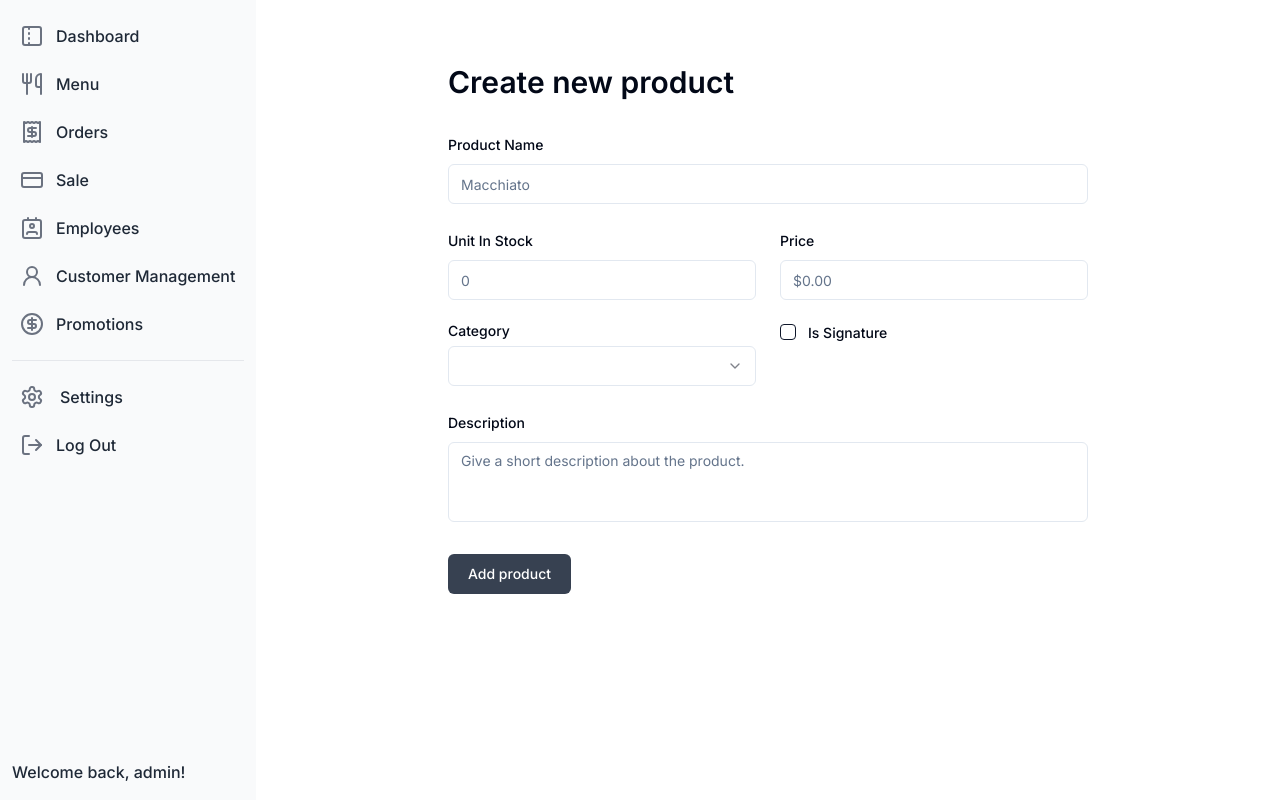
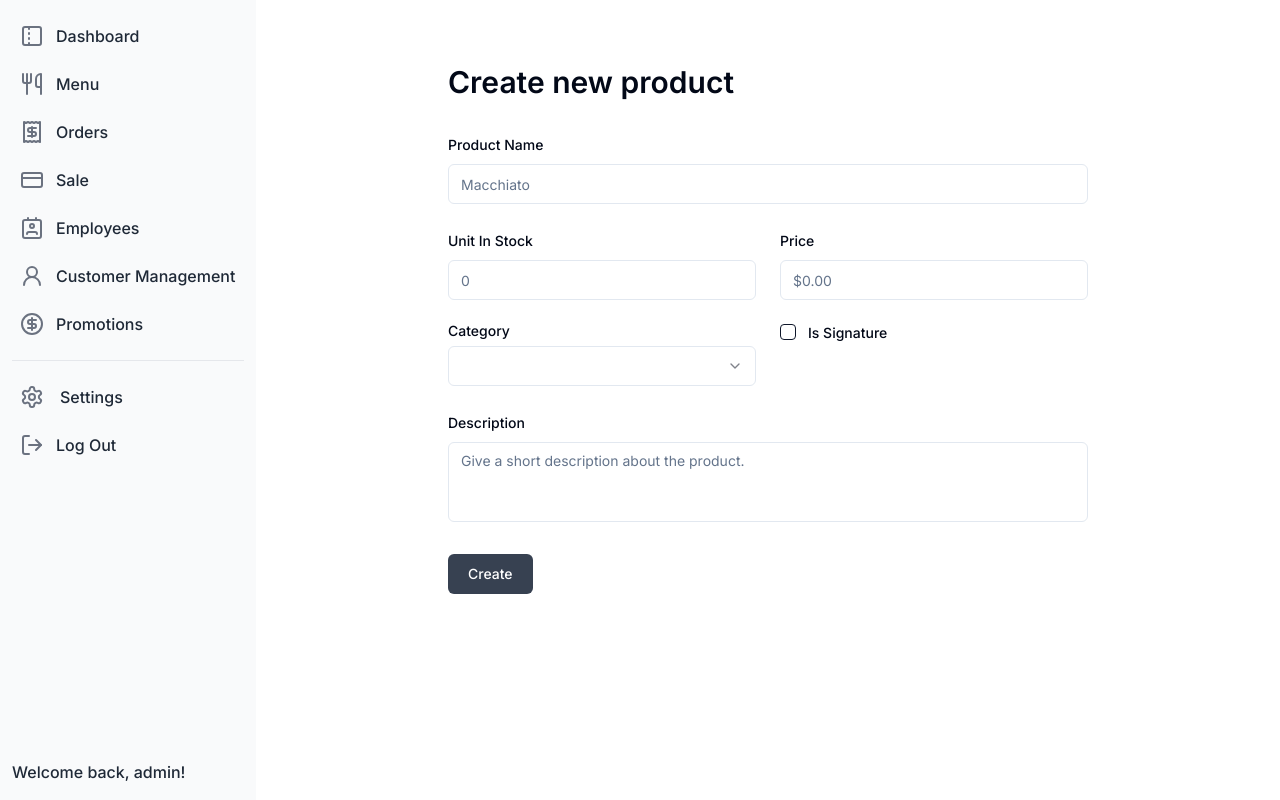
Before and after one commit to pqhung3007/h2-coffee-frontend, a Next.js app: page /products/new-product in a window 1280 px wide. Built offline with nearby package versions, Linux system fonts and the light colour scheme.

Commit message:
chore: change text aligning and text button

```diff
--- a/app/products/columns.tsx
+++ b/app/products/columns.tsx
@@ -52,9 +52,7 @@ export const columns: ColumnDef<Product>[] = [
         </Button>
       );
     },
-    cell: ({ row }) => (
-      <div className="text-center">{row.getValue("Name")}</div>
-    ),
+    cell: ({ row }) => <div className="ml-2">{row.getValue("Name")}</div>,
   },
   {
     accessorKey: "CategoryName",
--- a/components/product-form.tsx
+++ b/components/product-form.tsx
@@ -284,7 +284,7 @@ export default function ProductForm({
               type="submit"
               className="inline-flex items-center px-5 py-2.5 mt-8 text-sm font-medium text-center text-white bg-gray-700 rounded-md"
             >
-              Add product
+              {title === "Edit Product" ? "Update" : "Create"}
             </button>
           </form>
         </Form>
```
